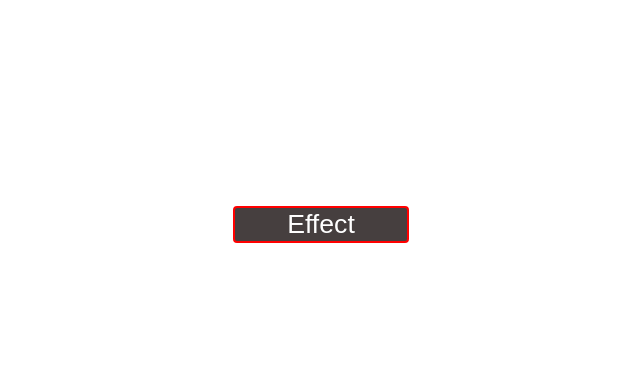
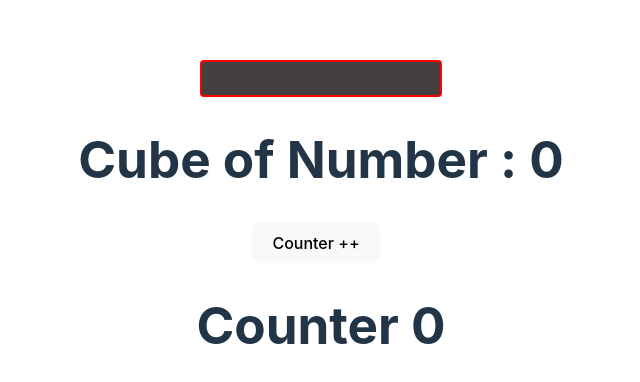
Before and after one commit to pawara101/react-hooks, a React (Vite) app: page / in a window 1280 px wide. Shown: the part 176-558 px from the top of the page, without its empty margins (319-959 px from the left). Built offline with nearby package versions, Linux system fonts and the light colour scheme.

Commit message:
UseMemo Tutorial 1.0

```diff
--- a/src/App.jsx
+++ b/src/App.jsx
@@ -2,18 +2,19 @@
 import reactLogo from './assets/react.svg'
 import viteLogo from '/vite.svg'
 import './App.css'
-import {StateTutorial} from "./components/hooks/StateTutorial.jsx";
-import { ReducerTutorial } from './components/hooks/ReducerTutorial.jsx';
-import { EffectTutorial } from './components/hooks/EffectTutorial.jsx';
-import { RefTutorial } from "./components/hooks/RefTutorial.jsx";
-import { LayoutEffectTutorial } from './components/hooks/LayoutEffectTutorial.jsx';
+import {StateTutorial} from "./hooks/StateTutorial.jsx";
+import { ReducerTutorial } from './hooks/ReducerTutorial.jsx';
+import { EffectTutorial } from './hooks/EffectTutorial.jsx';
+import { RefTutorial } from "./hooks/RefTutorial.jsx";
+import { LayoutEffectTutorial } from './hooks/LayoutEffectTutorial.jsx';
+import { MemoTutorial } from './hooks/MemoTutorial.jsx';
 
 function App() {
 
   return (
     <>
       <div className="card">
-            <LayoutEffectTutorial name={"Nimal"} Age={34}/>
+            <MemoTutorial></MemoTutorial>
       </div>
     </>
   )
--- /dev/null
+++ b/src/hooks/ImparativeHandle.jsx
@@ -0,0 +1,6 @@
+export const ImparativeHandle = () => {
+    return (
+        <>
+        </>
+    )
+}
--- /dev/null
+++ b/src/hooks/MemoTutorial.jsx
@@ -0,0 +1,23 @@
+import React, { useState } from 'react';
+/*
+* UseMemo : to
+* */
+export function MemoTutorial() {
+    const [number, setNumber] = useState(0);
+    const [counter, setCounter] = useState(0);
+
+    function cubeNum(num){
+        console.log(`Calculation Done`);
+        return Math.pow(num, 3)
+    }
+
+    const result = cubeNum(number)
+    return (
+        <>
+        <input type= "number" onChange={ (e)=> {setNumber(e.target.value)}}/>
+            <h1>Cube of Number : {result}</h1>
+            <button onClick={()=>{setCounter(counter+1)}}>Counter ++</button>
+            <h1>Counter {counter}</h1>
+        </>
+    )
+}
```
Also changed, not shown: src/components/Button.js (added, +17 -0 lines), src/hooks/EffectTutorial.jsx (renamed from src/components/hooks/EffectTutorial.jsx), src/hooks/LayoutEffectTutorial.jsx (renamed from src/components/hooks/LayoutEffectTutorial.jsx), src/hooks/ReducerTutorial.jsx (renamed from src/components/hooks/ReducerTutorial.jsx), src/hooks/RefTutorial.jsx (renamed from src/components/hooks/RefTutorial.jsx), src/hooks/StateTutorial.jsx (renamed from src/components/hooks/StateTutorial.jsx).
